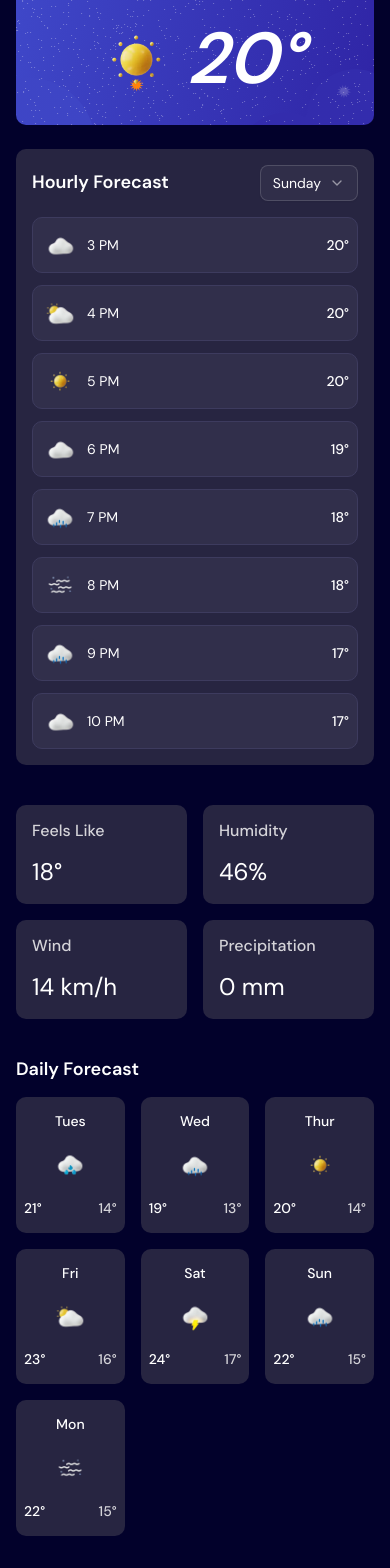
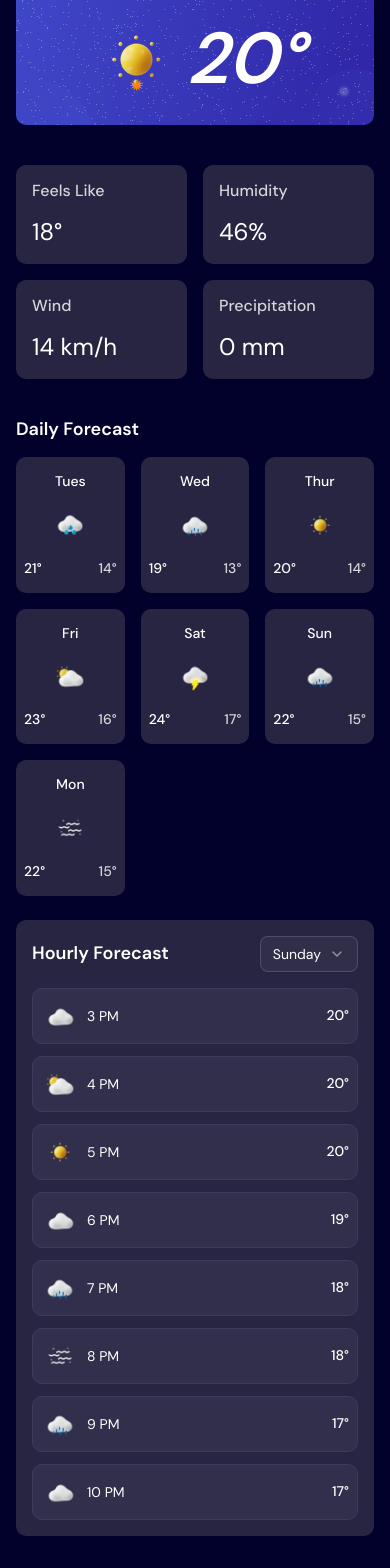
Before and after one commit to JoshuaOloton/weather-app, a Next.js app: page / in a window 390 px wide. Shown: the part 423-1991 px from the top of the page. Built offline with nearby package versions, Linux system fonts and the light colour scheme.

Commit message:
fix: resolve grid layout positioning

```diff
--- a/app/page.tsx
+++ b/app/page.tsx
@@ -10,9 +10,9 @@ export default function Home() {
       <WeatherSearch />
       <div className="grid grid-cols-1 md:grid-cols-3 gap-6 p-4">
         <CurrentWeather />
-        <HourlyForecast />
         <WeatherHighlight />
         <DailyForecast />
+        <HourlyForecast />
       </div>
     </main>
   );
--- a/components/HourlyForecast.tsx
+++ b/components/HourlyForecast.tsx
@@ -17,7 +17,7 @@ const HourlyForecast = () => {
   }
 
   return (
-    <div className="col-span-1 md:row-span-3 p-4 bg-neutral-800 rounded-lg">
+    <div className="col-span-1 md:row-start-1 md:row-end-4 md:col-start-3 md:col-end-4 p-4 bg-neutral-800 rounded-lg h-fit">
       <HourlyForecastHeader day={day} onDayChange={handleDayChange} />
       <HourlyForecastList />
     </div>
```
